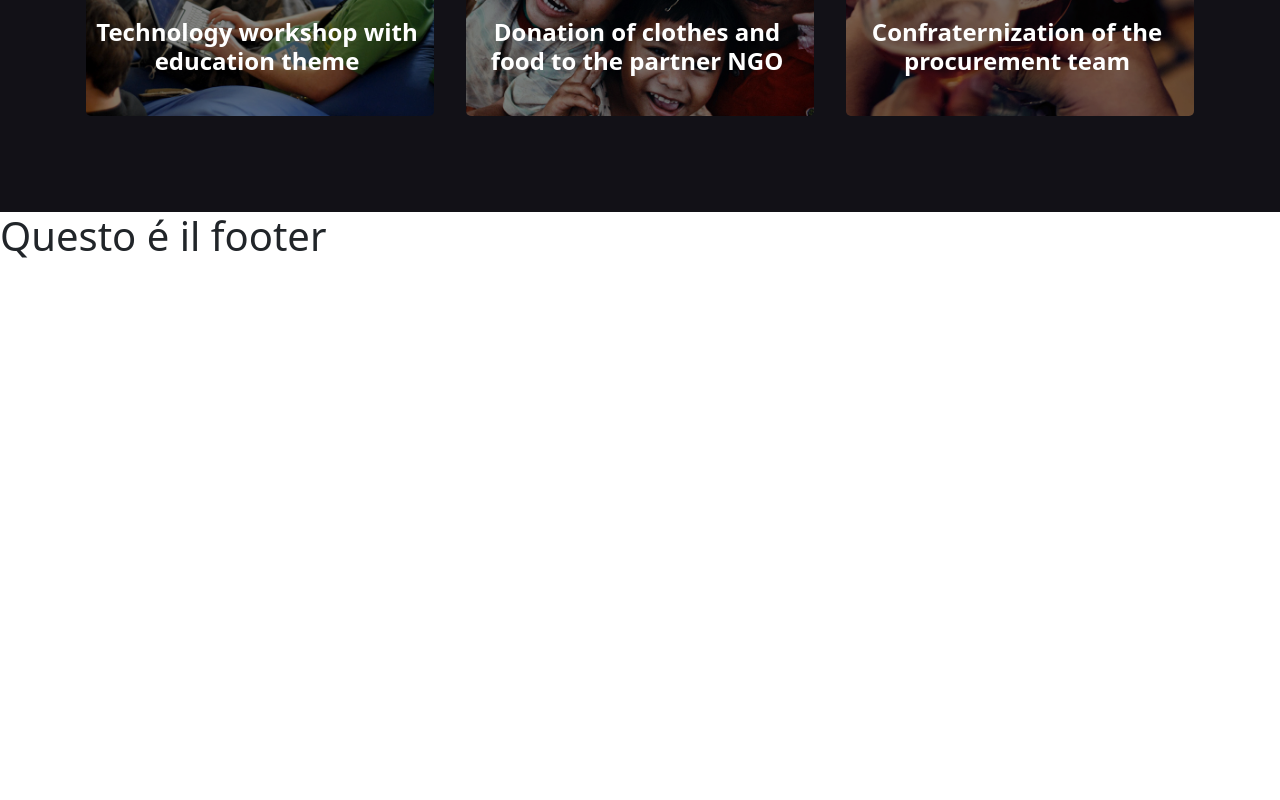
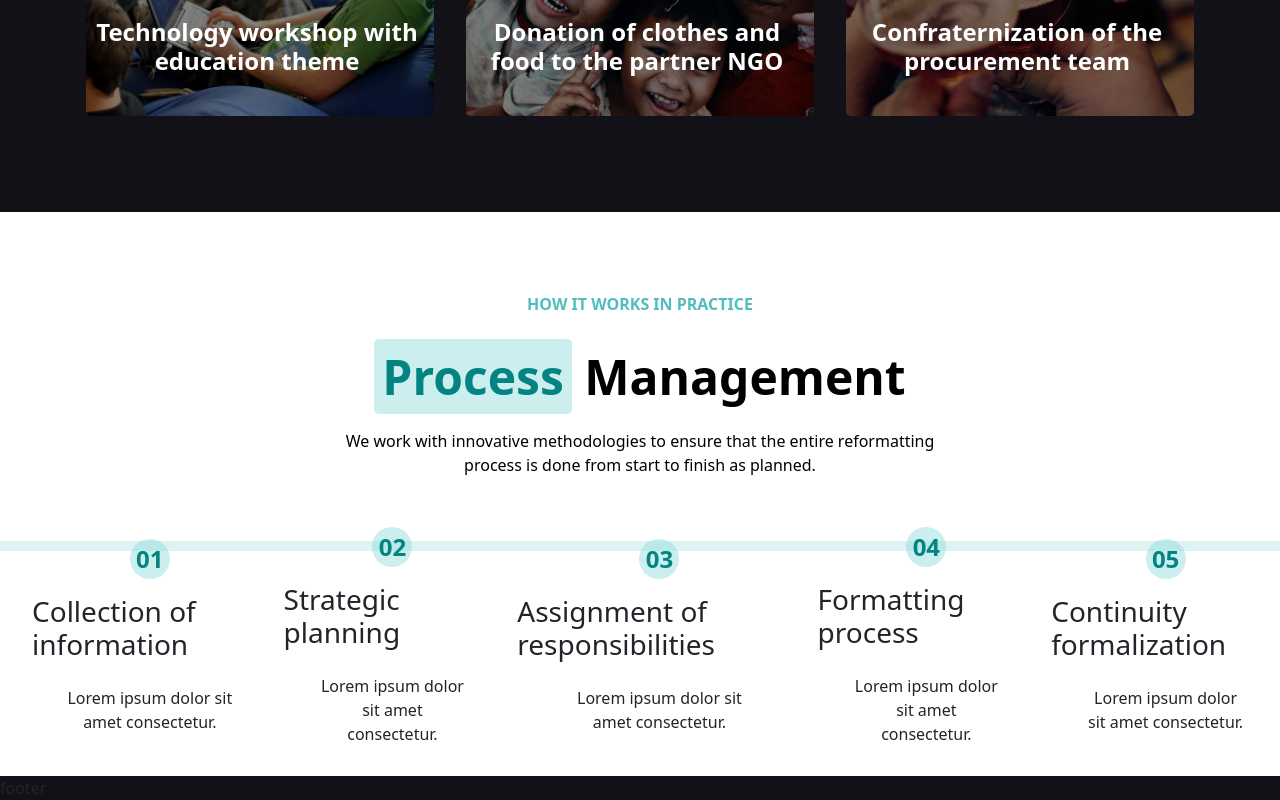
Before and after one commit to PierluigiTornesi/proj-html-vuejs, a Vue app: page / in a window 1280 px wide. Shown: the part 2823-3623 px from the top of the page. Before the commit the page ends 3091 px from the top, so only its background shows below. Built offline with nearby package versions, Linux system fonts and the light colour scheme.

Commit message:
add: section PM

```diff
--- a/src/components/AppFooter.vue
+++ b/src/components/AppFooter.vue
@@ -11,11 +11,15 @@
 
 <template>
   <footer>
-    <h1>Questo é il footer</h1>
+    <span>footer</span>
   </footer>
 </template>
 
 <style lang="scss" scoped>
   @use "../style/partials/mixin" as *;
     @use "../style/partials/variables" as *;
+
+    footer{
+      background-color: $Woodsmoke;
+    }
 </style>
--- a/src/components/AppMain.vue
+++ b/src/components/AppMain.vue
@@ -2,13 +2,14 @@
 import AppMainAbout from './AppMainAbout.vue';
 import AppMainAeP from './AppMainAeP.vue';
 import AppMainListCard from './AppMainListCard.vue';
+import AppMainPM from './AppMainPM.vue';
 
 
   export default{
     data() {
         return {};
     },
-    components: { AppMainListCard, AppMainAbout, AppMainAeP }
+    components: { AppMainListCard, AppMainAbout, AppMainAeP, AppMainPM }
 }
 </script>
 
@@ -17,6 +18,7 @@ import AppMainListCard from './AppMainListCard.vue';
     <AppMainListCard />
     <AppMainAbout />
     <AppMainAeP />
+    <AppMainPM />
   </main>
 </template>
 
--- /dev/null
+++ b/src/components/AppMainPM.vue
@@ -0,0 +1,152 @@
+<script>
+
+
+  export default{
+    data() {
+        return {
+            process:[
+                {
+                    number:"01",
+                    title: "Collection of information",
+                    desc: "Lorem ipsum dolor sit amet consectetur.",
+                },
+                {
+                    number:"02",
+                    title: "Strategic planning",
+                    desc: "Lorem ipsum dolor sit amet consectetur.",
+                },
+                {
+                    number:"03",
+                    title: "Assignment of responsibilities",
+                    desc: "Lorem ipsum dolor sit amet consectetur.",
+                },
+                {
+                    number:"04",
+                    title: "Formatting process",
+                    desc: "Lorem ipsum dolor sit amet consectetur.",
+                },
+                {
+                    number:"05",
+                    title: "Continuity formalization",
+                    desc: "Lorem ipsum dolor sit amet consectetur.",
+                }
+            ]
+        };
+    },
+
+}
+</script>
+
+<template>
+<section>
+    <div class="container text-white">
+        <div class="text-center p-3">
+            <span class="special fw-bold">HOW IT WORKS IN PRACTICE</span>
+            <h3 class="title">
+                <span class="back">Process</span> Management
+            </h3>
+        </div>
+        <div class="desc">
+            <p class="text-black">We work with innovative methodologies to ensure that the entire reformatting process is done from start to finish as planned.
+            </p>
+        </div>
+    </div>
+    <hr>
+    <div class="moved">
+        <ul>
+            <li v-for="proces in process">
+                <p class="circle">
+                    <span class="special">{{ proces.number }}</span>
+                </p>
+                <h3>{{proces.title}}</h3>
+                <p>{{proces.desc}}</p>
+            </li>
+        </ul>
+    </div>
+</section>
+</template>
+
+<style lang="scss" scoped>
+  @use "../style/partials/mixin" as *;
+    @use "../style/partials/variables" as *;
+
+    section{
+        position: relative;
+        height: 500px;
+    }
+
+    .container{
+        margin-top: 4rem;
+    }
+
+    .desc{
+        margin: 0 auto;
+        width: 55%;
+        text-align: center;
+        padding-bottom: 2rem;
+    }
+
+    .title{
+        margin-top: 2rem;
+        font-weight: bold;
+        font-size: 3rem;
+        color: black;
+    }
+
+    .special{
+        color: $FountainBlue;
+    }
+
+    .back{
+        background-color: rgba($color:$Bermuda, $alpha: 0.4);
+        padding: 0.3rem 0.5rem;
+        border-radius: 5px;
+        color: $BlueLagoon;
+    }
+
+    .circle{
+        background-color: rgba($color: $Bermuda, $alpha: 0.4);
+        height: 40px;
+        width: 40px;
+        border-radius: 50%;
+        aspect-ratio: 1;
+        @include flex(row,center,center);
+
+        .special{
+            color: $BlueLagoon;
+            font-size: 1.5rem;
+            font-weight: bold;
+        }
+    }
+
+ul{
+    @include flex(row,center,center);
+    list-style: none;
+    gap: 1rem;
+
+    li{
+        @include flex(column,center,center);
+
+        p{
+            margin-top: 1rem;
+            text-align: center;
+            width: 70%;
+        }
+    }
+
+}
+hr{
+    height: 10px;
+    color:$Bermuda;
+    background-color: $Bermuda;
+    bottom: 0;
+    left: 0;
+}
+
+.moved{
+    width: 100%;
+    position: absolute;
+    margin: 0 auto;
+    top: 47%;
+}
+</style>
```
